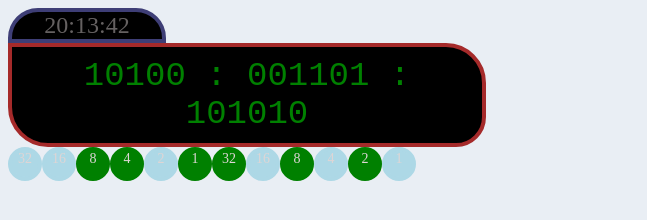
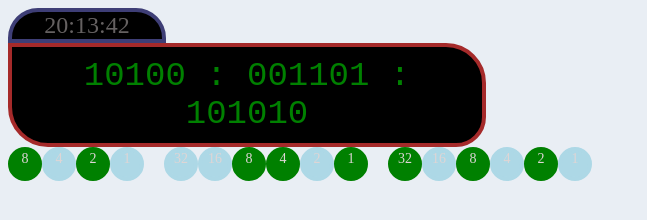
Before and after one commit to seattletravis/seattletravis.github.io, a plain HTML site: page index.html in a window 1280 px wide. Shown: the whole page, without its empty margins (0-647 px from the left). Drawn offline with Linux system fonts and the light colour scheme.

Commit message:
add hours

```diff
--- a/app.js
+++ b/app.js
@@ -1,8 +1,7 @@
 const decimalClock = document.getElementById("decimalClock");
 const binaryClock = document.getElementById("binaryClock");
 const blipperClock = document.getElementById("blipperClock");
-const blipperH32 = document.getElementById("blipperH32");
-const blipperH16 = document.getElementById("blipperH16");
+
 const blipperH8 = document.getElementById("blipperH8");
 const blipperH4 = document.getElementById("blipperH4");
 const blipperH2 = document.getElementById("blipperH2");
@@ -48,8 +47,14 @@ function updateBinaryClock() {
 
 function updateBlipperBinaryClock() {
   const now = new Date();
+  const hours = now.getHours().toString(2).padStart(4, "0");
   const minutes = now.getMinutes().toString(2).padStart(6, "0");
   const seconds = now.getSeconds().toString(2).padStart(6, "0");
+
+  const blipperReadoutH1 = hours.charAt(3);
+  const blipperReadoutH2 = hours.charAt(2);
+  const blipperReadoutH4 = hours.charAt(1);
+  const blipperReadoutH8 = hours.charAt(0);
 
   const blipperReadoutM1 = minutes.charAt(5);
   const blipperReadoutM2 = minutes.charAt(4);
@@ -64,6 +69,15 @@ function updateBlipperBinaryClock() {
   const blipperReadoutS8 = seconds.charAt(2);
   const blipperReadoutS16 = seconds.charAt(1);
   const blipperReadoutS32 = seconds.charAt(0);
+
+  blipperH1.className =
+    blipperReadoutH1 == "1" ? "blipperOn blips" : "blipperOff blips";
+  blipperH2.className =
+    blipperReadoutH2 == "1" ? "blipperOn blips" : "blipperOff blips";
+  blipperH4.className =
+    blipperReadoutH4 == "1" ? "blipperOn blips" : "blipperOff blips";
+  blipperH8.className =
+    blipperReadoutH8 == "1" ? "blipperOn blips" : "blipperOff blips";
 
   blipperM1.className =
     blipperReadoutM1 == "1" ? "blipperOn blips" : "blipperOff blips";
--- a/index.html
+++ b/index.html
@@ -12,12 +12,10 @@
 
 		<div id="blipperClock">
 			<div id="blipperHour">
-				<div id="blipperH32"></div>
-				<div id="blipperH16"></div>
-				<div id="blipperH8"></div>
-				<div id="blipperH4"></div>
-				<div id="blipperH2"></div>
-				<div id="blipperH1"></div>
+				<div class="blips" id="blipperH8">8</div>
+				<div class="blips" id="blipperH4">4</div>
+				<div class="blips" id="blipperH2">2</div>
+				<div class="blips" id="blipperH1">1</div>
 			</div>
 			<div id="blipperMinute">
 				<div class="blips" id="blipperM32">32</div>
--- a/style.css
+++ b/style.css
@@ -68,8 +68,10 @@ body {
 
 #blipperMinute {
 	display: flex;
+	margin-left: 20px;
 }
 
 #blipperSecond {
 	display: flex;
+	margin-left: 20px;
 }
```
